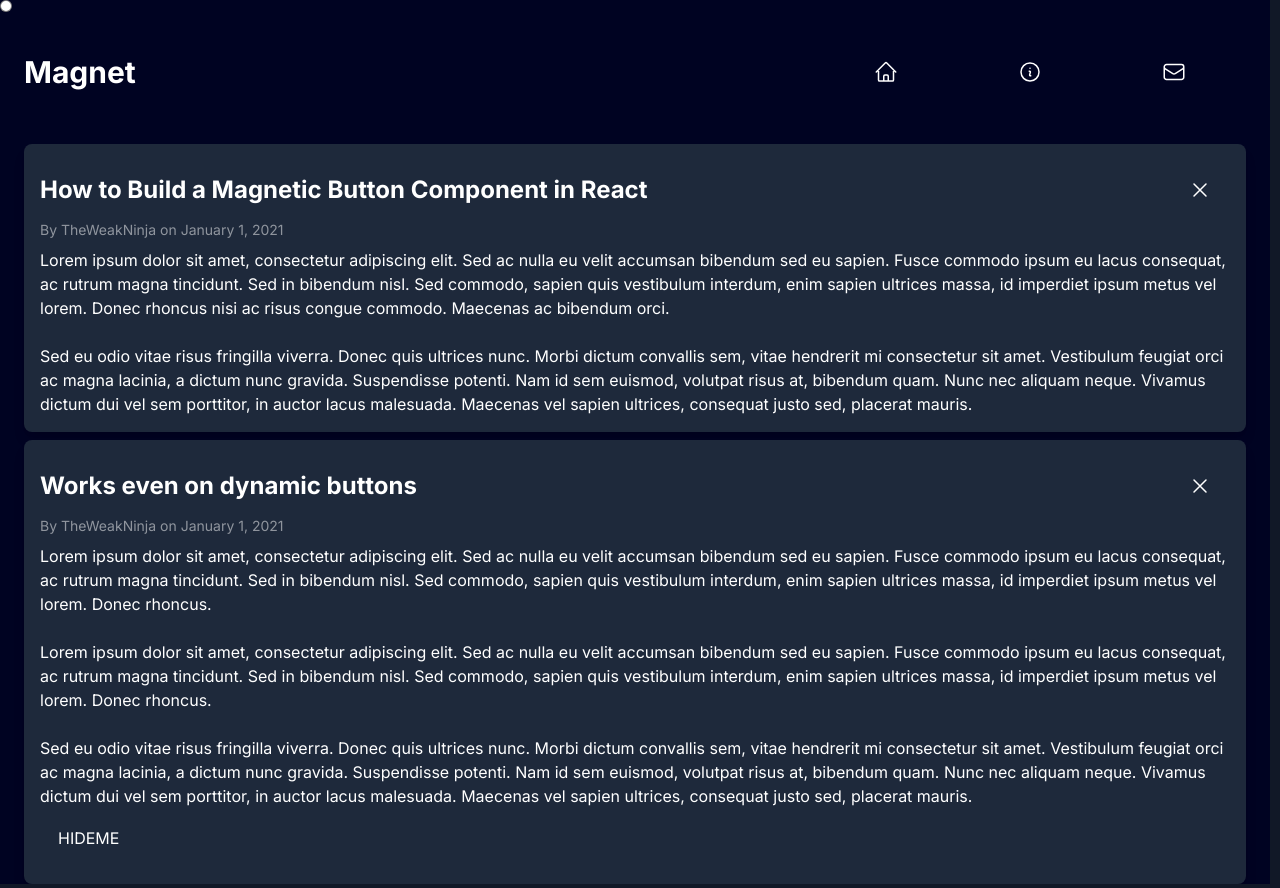
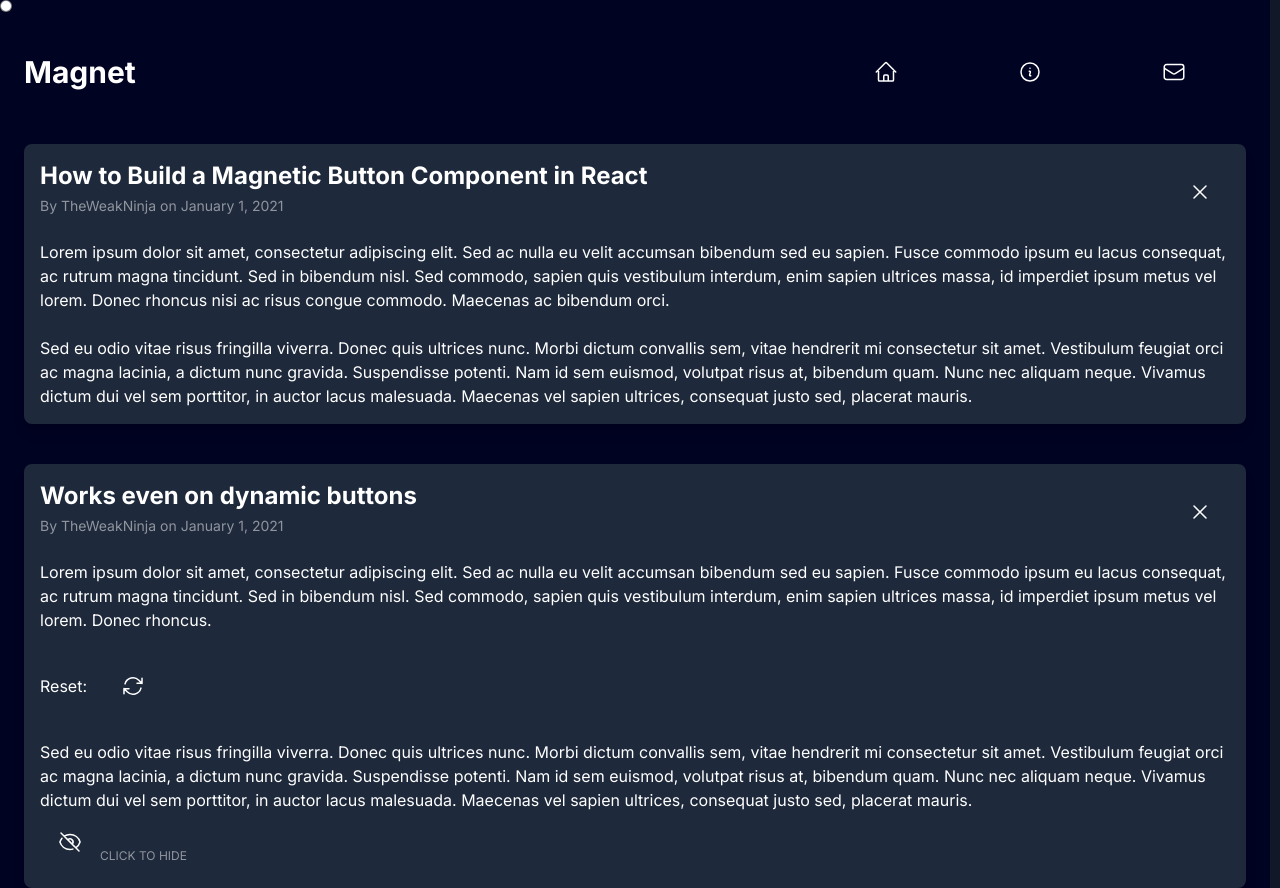
Before and after one commit to TA-800/Mouse-Magnet-Style-Chasing-Jutsu, a Next.js app: page / in a window 1280 px wide. Built offline with nearby package versions, Linux system fonts and the light colour scheme.

Commit message:
fleshed out site playground to test

```diff
--- a/src/app/about/page.tsx
+++ b/src/app/about/page.tsx
@@ -1,5 +1,42 @@
 import React from "react";
+import { BlogPost } from "../page";
 
 export default function About() {
-    return <div>About</div>;
+    return (
+        <BlogPost title="About this small little mouse thingy" author="TheWeakNinja" date="January 1, 2021">
+            <p>
+                Hey there, I'm the <strong>human</strong> behind this whole mouse follower project! I never thought I'd be so
+                invested in something as seemingly trivial as a mouse follower, but here I am, spending hours on end tinkering
+                with its behavior and appearance.
+            </p>
+            <br />
+            <p>
+                But let me tell you, it's been a fun ride! It's amazing how much you can learn about web development just by
+                building something as simple as a mouse follower. I mean, who knew that you could use the transform property to
+                scale and rotate elements, or that you could use CSS variables to make your code more modular and reusable?
+            </p>
+            <br />
+            <p>
+                Of course, building something like this isn't without its challenges. For example, figuring out how to center the
+                mouse follower over a magnetic button was a bit of a headache. And don't even get me started on trying to get the
+                scroll event handler to fire at the right time!
+            </p>
+            <br />
+            <p>
+                But in the end, it's all worth it. There's something satisfying about seeing your code come to life and interact
+                with the user in a meaningful way. And hey, if all else fails, at least I've got a nifty little mouse follower to
+                play around with on this site!
+            </p>
+            <br />
+            <p>
+                Now if you'll excuse me, I've got some more tinkering to do. Who knows, maybe I'll even add some fancy new
+                features like particle effects or custom cursor icons. The possibilities are endless! By the way, the name for
+                this mouse following element is gonna be "Magnet Style: Chasing Jutsu". If you have any suggestions for a better
+                name, feel free to let me know!
+            </p>
+            <br />
+            <br />
+            <p className="opacity-30 text-xs">Thank you ChatGPT for the quick write up on this "About Me" content.</p>
+        </BlogPost>
+    );
 }
--- a/src/app/contact/page.tsx
+++ b/src/app/contact/page.tsx
@@ -1,5 +1,48 @@
 import React from "react";
+import { BlogPost } from "../page";
 
 export default function Contact() {
-    return <div>Contact</div>;
+    return (
+        <BlogPost title="Reach Me?" author="TheWeakNinja" date="31 January 2053">
+            <p>Hey there.</p>
+            <br />
+            <p>
+                If you've made it this far down my website, it probably means you're looking for a way to get in touch with me.
+                And let me tell you, that's a fantastic idea! You never know what kind of exciting opportunities could come out of
+                a good old-fashioned conversation.
+            </p>
+            <br />
+            <p>So, without further ado, here are some ways to reach me:</p>
+            <br />
+            <span>
+                <ul className="flex flex-col gap-2 ml-4">
+                    <li>
+                        <strong>Carrier pigeon</strong>
+                        <p className="opacity-75">Attach your message to the leg of a pigeon and hope it finds me.</p>
+                    </li>
+                    <li>
+                        <strong>Morse code</strong>
+                        <p className="opacity-75">Tap out your message on a telegraph and hope I'm listening.</p>
+                    </li>
+                    <li>
+                        <strong>Smoke signals</strong>
+                        <p className="opacity-75">Build a fire and hope I see the smoke.</p>
+                    </li>
+                </ul>
+            </span>
+            <br />
+
+            <p>
+                And that's it! I look forward to hearing from you, no matter what method you choose to contact me. Just please, no
+                carrier llamas. I've had some bad experiences in the past. If you any suggestions for other ways to contact me,
+                keep them to yourself. I don't want to hear them.
+            </p>
+            <br />
+
+            <p>Cheers,</p>
+            <p>
+                <s>ChatGP</s> eh er I mean, me.
+            </p>
+        </BlogPost>
+    );
 }
--- a/src/app/page.tsx
+++ b/src/app/page.tsx
@@ -7,9 +7,9 @@ import { MouseContext } from "./context/MouseContext";
 // reference: https://frontendmasters.com/courses/css-animations/lerp-technique/
 export default function Home() {
     const [hide, setHide] = useState(false);
-    const mC = useContext(MouseContext);
+    const mouseContext = useContext(MouseContext);
     return (
-        <div className="flex flex-col gap-2">
+        <div className="flex flex-col gap-10">
             <BlogPost title="How to Build a Magnetic Button Component in React" author="TheWeakNinja" date="January 1, 2021">
                 <p>
                     Lorem ipsum dolor sit amet, consectetur adipiscing elit. Sed ac nulla eu velit accumsan bibendum sed eu
@@ -35,12 +35,30 @@ export default function Home() {
                     rhoncus.
                 </p>
                 <br />
-                <p>
-                    Lorem ipsum dolor sit amet, consectetur adipiscing elit. Sed ac nulla eu velit accumsan bibendum sed eu
-                    sapien. Fusce commodo ipsum eu lacus consequat, ac rutrum magna tincidunt. Sed in bibendum nisl. Sed commodo,
-                    sapien quis vestibulum interdum, enim sapien ultrices massa, id imperdiet ipsum metus vel lorem. Donec
-                    rhoncus.
-                </p>
+                <div className="flex flex-row items-center gap-4">
+                    Reset:
+                    <MagneticButton
+                        offset={6}
+                        innerPadding={6}
+                        outerPadding={12}
+                        onClickFn={() => {
+                            setHide(false);
+                        }}>
+                        <svg
+                            xmlns="http://www.w3.org/2000/svg"
+                            fill="none"
+                            viewBox="0 0 24 24"
+                            strokeWidth={1.5}
+                            stroke="currentColor"
+                            className="w-6 h-6">
+                            <path
+                                strokeLinecap="round"
+                                strokeLinejoin="round"
+                                d="M16.023 9.348h4.992v-.001M2.985 19.644v-4.992m0 0h4.992m-4.993 0l3.181 3.183a8.25 8.25 0 0013.803-3.7M4.031 9.865a8.25 8.25 0 0113.803-3.7l3.181 3.182m0-4.991v4.99"
+                            />
+                        </svg>
+                    </MagneticButton>
+                </div>
                 <br />
                 <p>
                     Sed eu odio vitae risus fringilla viverra. Donec quis ultrices nunc. Morbi dictum convallis sem, vitae
@@ -50,23 +68,38 @@ export default function Home() {
                     placerat mauris.
                 </p>
                 {!hide && (
+                    <>
                         <MagneticButton
                             offset={6}
                             innerPadding={6}
                             outerPadding={12}
                             onClickFn={(e) => {
-                            forceResetMouse(mC, e);
+                                forceResetMouse(mouseContext, e);
                                 setHide(true);
                             }}>
-                        HIDEME
+                            <svg
+                                xmlns="http://www.w3.org/2000/svg"
+                                fill="none"
+                                viewBox="0 0 24 24"
+                                strokeWidth={1.5}
+                                stroke="currentColor"
+                                className="w-6 h-6">
+                                <path
+                                    strokeLinecap="round"
+                                    strokeLinejoin="round"
+                                    d="M3.98 8.223A10.477 10.477 0 001.934 12C3.226 16.338 7.244 19.5 12 19.5c.993 0 1.953-.138 2.863-.395M6.228 6.228A10.45 10.45 0 0112 4.5c4.756 0 8.773 3.162 10.065 7.498a10.523 10.523 0 01-4.293 5.774M6.228 6.228L3 3m3.228 3.228l3.65 3.65m7.894 7.894L21 21m-3.228-3.228l-3.65-3.65m0 0a3 3 0 10-4.243-4.243m4.242 4.242L9.88 9.88"
+                                />
+                            </svg>
                         </MagneticButton>
+                        <span className="opacity-50 text-xs">CLICK TO HIDE</span>
+                    </>
                 )}
             </BlogPost>
         </div>
     );
 }
 
-const BlogPost = ({
+export function BlogPost({
     title,
     author,
     date,
@@ -76,13 +109,19 @@ const BlogPost = ({
     author: string;
     date: string;
     children: React.ReactNode;
-}) => {
+}) {
     const [show, setShow] = useState(true);
 
     return (
-        <article className="bg-slate-800 p-4 rounded-lg shadow-lg">
+        <article className="flex flex-col gap-4 bg-slate-800 p-4 rounded-lg shadow-lg">
+            {/* Title + close button */}
             <div className="flex flex-row justify-center items-center">
-                <h2 className="text-2xl font-bold mr-auto">{title}</h2>
+                <div className="flex flex-col gap-1 mr-auto">
+                    <h2 className="text-2xl font-bold">{title}</h2>
+                    <p className="opacity-50 text-sm mb-2">
+                        By {author} on {date}
+                    </p>
+                </div>
                 <MagneticButton
                     offset={6}
                     innerPadding={6}
@@ -101,10 +140,8 @@ const BlogPost = ({
                     </svg>
                 </MagneticButton>
             </div>
-            <p className="opacity-50 text-sm mb-2">
-                By {author} on {date}
-            </p>
+
             {show && <div>{children}</div>}
         </article>
     );
-};
+}
--- a/src/app/utils/Magnetic/MagneticUtils.tsx
+++ b/src/app/utils/Magnetic/MagneticUtils.tsx
@@ -94,7 +94,7 @@ const MouseFollower = ({ speed = 0.1 }: { speed?: number }) => {
 
 /**
  * Force the mouse follower to reset to ordinary mouse-following behavior.
- * Useful for when the mouse is hovering over a magnetic button that is about to be removed from the DOM.
+ * Useful for when the mouse is hovering over a magnetic component that is about to be unmounted.
  */
 export function forceResetMouse(
     context: MouseContextType,
```
Lines whose indentation alone changed are shown as unchanged.
